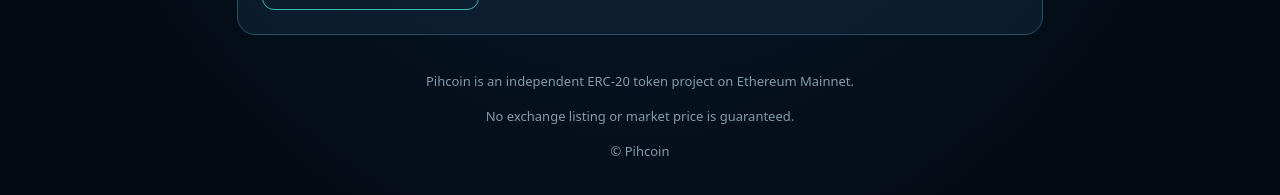
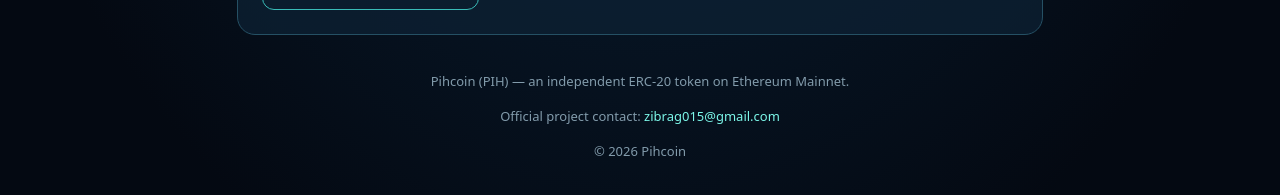
Before and after one commit to zibrag015-boop/pihcoin, a plain HTML site: page index.html in a window 1280 px wide. Shown: the part 943-1138 px from the top of the page. Drawn offline with Linux system fonts and the light colour scheme.

Commit message:
Update index.html

```diff
--- a/index.html
+++ b/index.html
@@ -285,17 +285,20 @@
       </a>
     </section>
 
-    <footer>
-      Pihcoin is an independent ERC-20 token
-      project on Ethereum Mainnet.
 
-      <p>
-        No exchange listing or market price
-        is guaranteed.
-      </p>
+<footer>
+  <p>Pihcoin (PIH) — an independent ERC-20
+  token on Ethereum Mainnet.</p>
 
-      <p>© Pihcoin</p>
-    </footer>
+  <p>
+    Official project contact:
+    <a href="mailto:YOUR_EMAIL@gmail.com">
+       zibrag015@gmail.com
+    </a>
+  </p>
+
+  <p>© 2026 Pihcoin</p>
+</footer>
 
   </div>
 </body>
```
